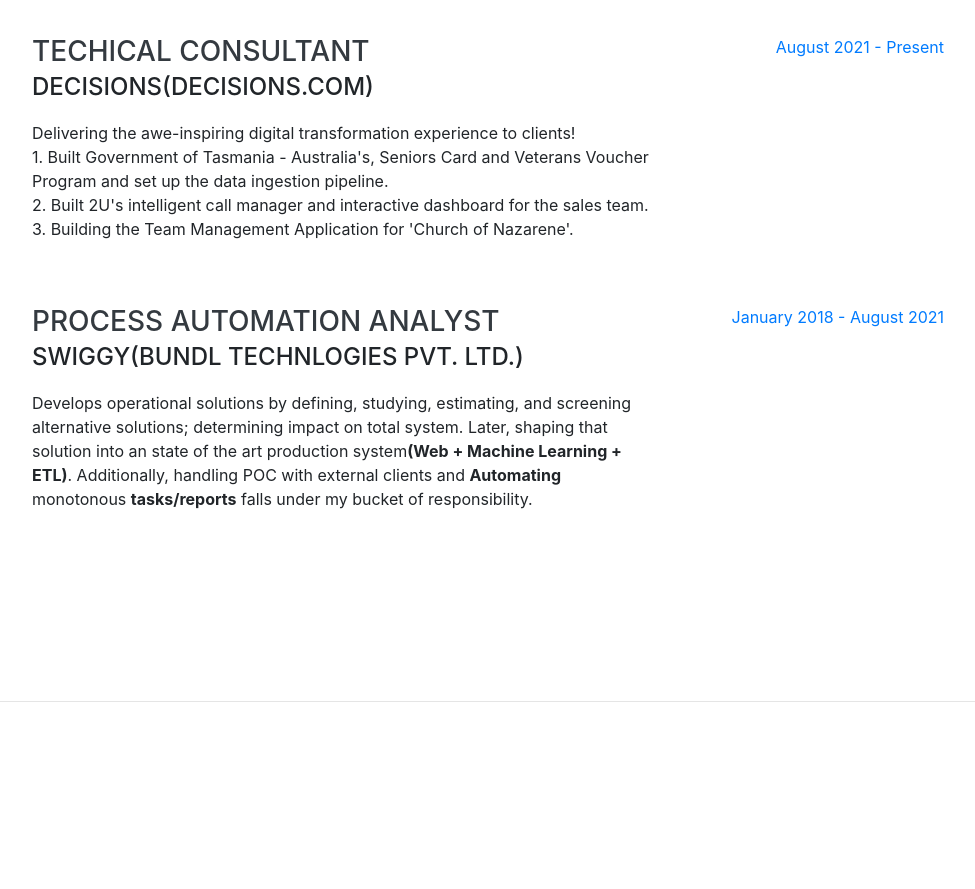
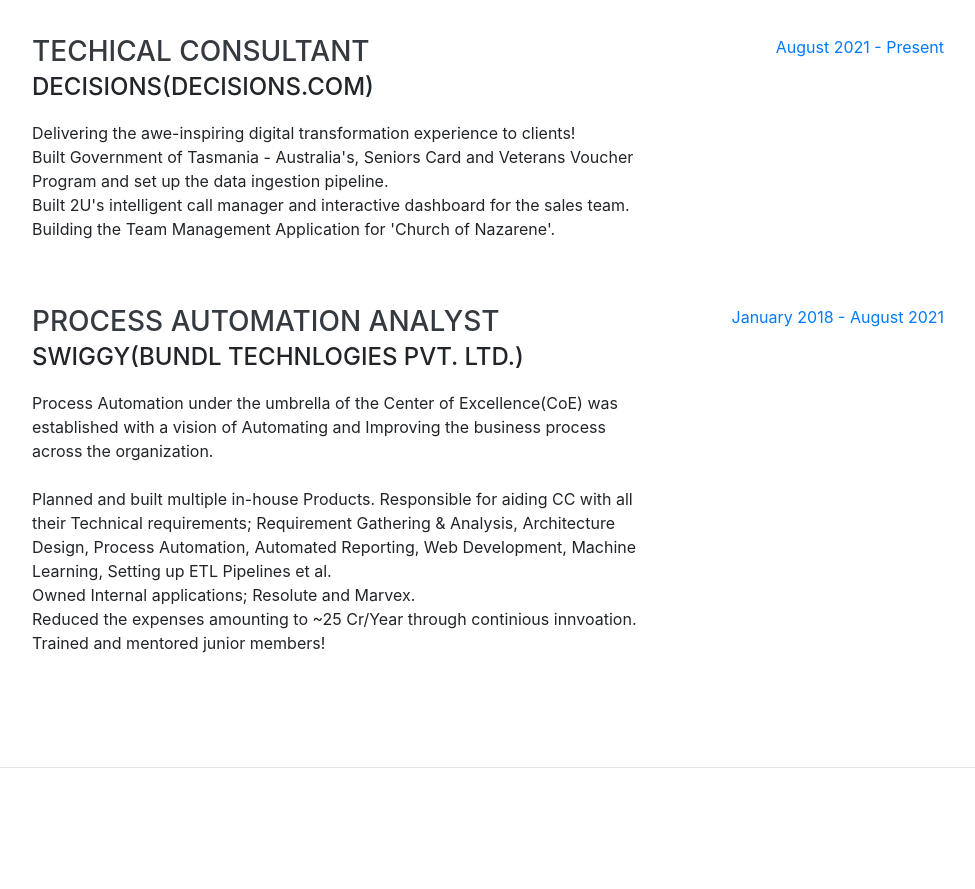
Before and after one commit to Sourav-Verma/sourav-verma.github.io, a website with bundled scripts: page index.html in a window 1280 px wide. Shown: the part 900-1789 px from the top of the page, without its empty margins (288-1263 px from the left). Built offline with nearby package versions, Linux system fonts and the light colour scheme; a web font is replaced by a local one.

Commit message:
Update index.html

```diff
--- a/index.html
+++ b/index.html
@@ -103,9 +103,9 @@
             <h3 class="mb-0">Techical Consultant</h3>
             <div class="subheading mb-3">Decisions(decisions.com)</div>
             <p>Delivering the awe-inspiring digital transformation experience to clients!<br>
-              1. Built Government of Tasmania - Australia's, Seniors Card and Veterans Voucher Program and set up the data ingestion pipeline.<br>
-              2. Built 2U's intelligent call manager and interactive dashboard for the sales team.<br>
-              3. Building the Team Management Application for 'Church of Nazarene'.</p>
+              Built Government of Tasmania - Australia's, Seniors Card and Veterans Voucher Program and set up the data ingestion pipeline.<br>
+              Built 2U's intelligent call manager and interactive dashboard for the sales team.<br>
+              Building the Team Management Application for 'Church of Nazarene'.</p>
           </div>
           <div class="resume-date text-md-right">
             <span class="text-primary">August 2021 - Present</span>
@@ -116,7 +116,14 @@
           <div class="resume-content">
             <h3 class="mb-0">Process Automation Analyst</h3>
             <div class="subheading mb-3">Swiggy(Bundl Technlogies Pvt. Ltd.)</div>
-            <p>Develops operational solutions by defining, studying, estimating, and screening alternative solutions; determining impact on total system. Later, shaping that solution into an state of the art production system<b>(Web + Machine Learning + ETL)</b>. Additionally, handling POC with external clients and <b>Automating</b> monotonous <b>tasks/reports</b> falls under my bucket of responsibility.</p>
+            <p>
+              Process Automation under the umbrella of the Center of Excellence(CoE) was established with a vision of Automating and Improving the business process across the organization.<br>
+              <br>
+              Planned and built multiple in-house Products. Responsible for aiding CC with all their Technical requirements; Requirement Gathering & Analysis, Architecture Design, Process Automation, Automated Reporting, Web Development, Machine Learning, Setting up ETL Pipelines et al.<br>
+              Owned Internal applications; Resolute and Marvex.<br>
+              Reduced the expenses amounting to ~25 Cr/Year through continious innvoation.<br>
+              Trained and mentored junior members!
+            </p>
           </div>
           <div class="resume-date text-md-right">
             <span class="text-primary">January 2018 - August 2021</span>
```
